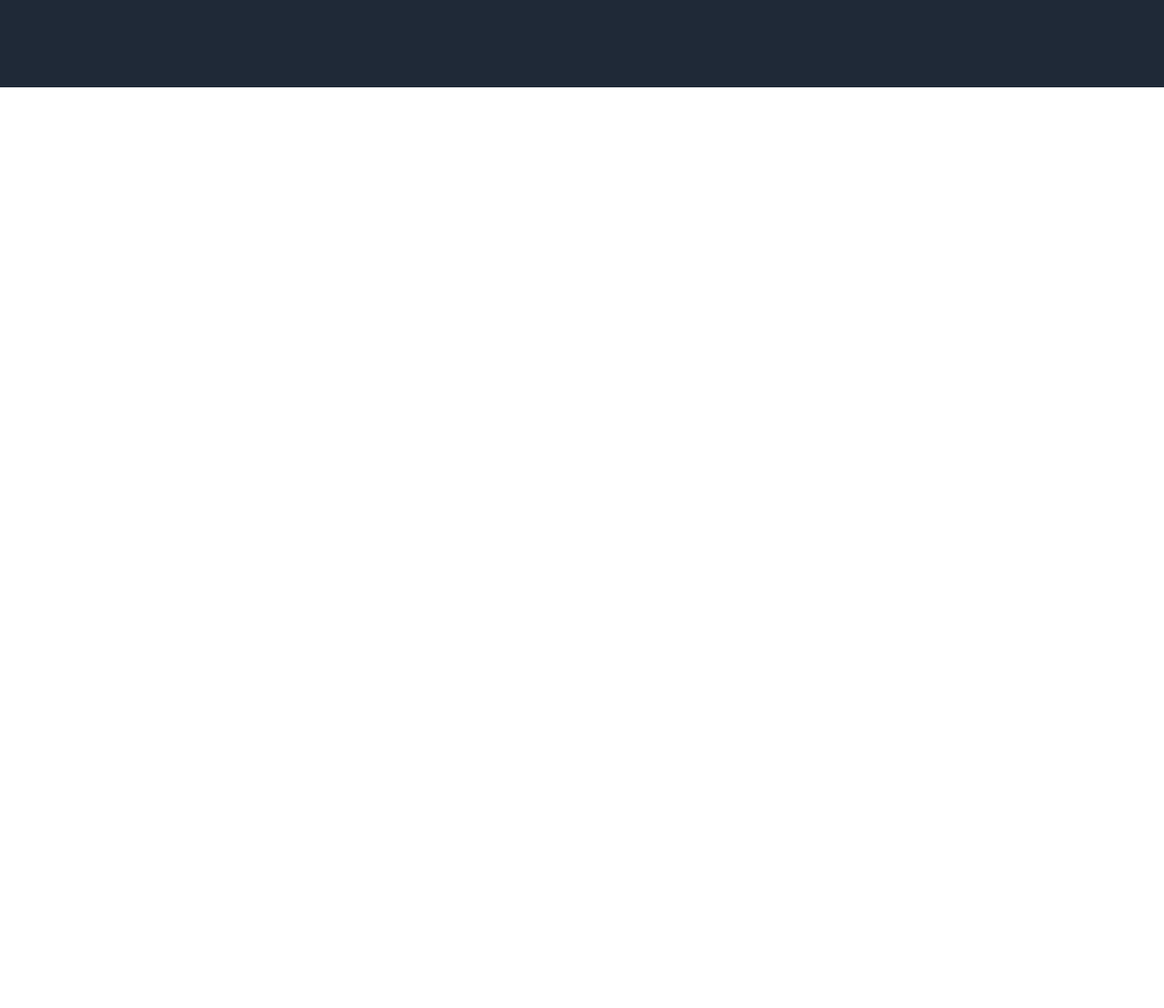
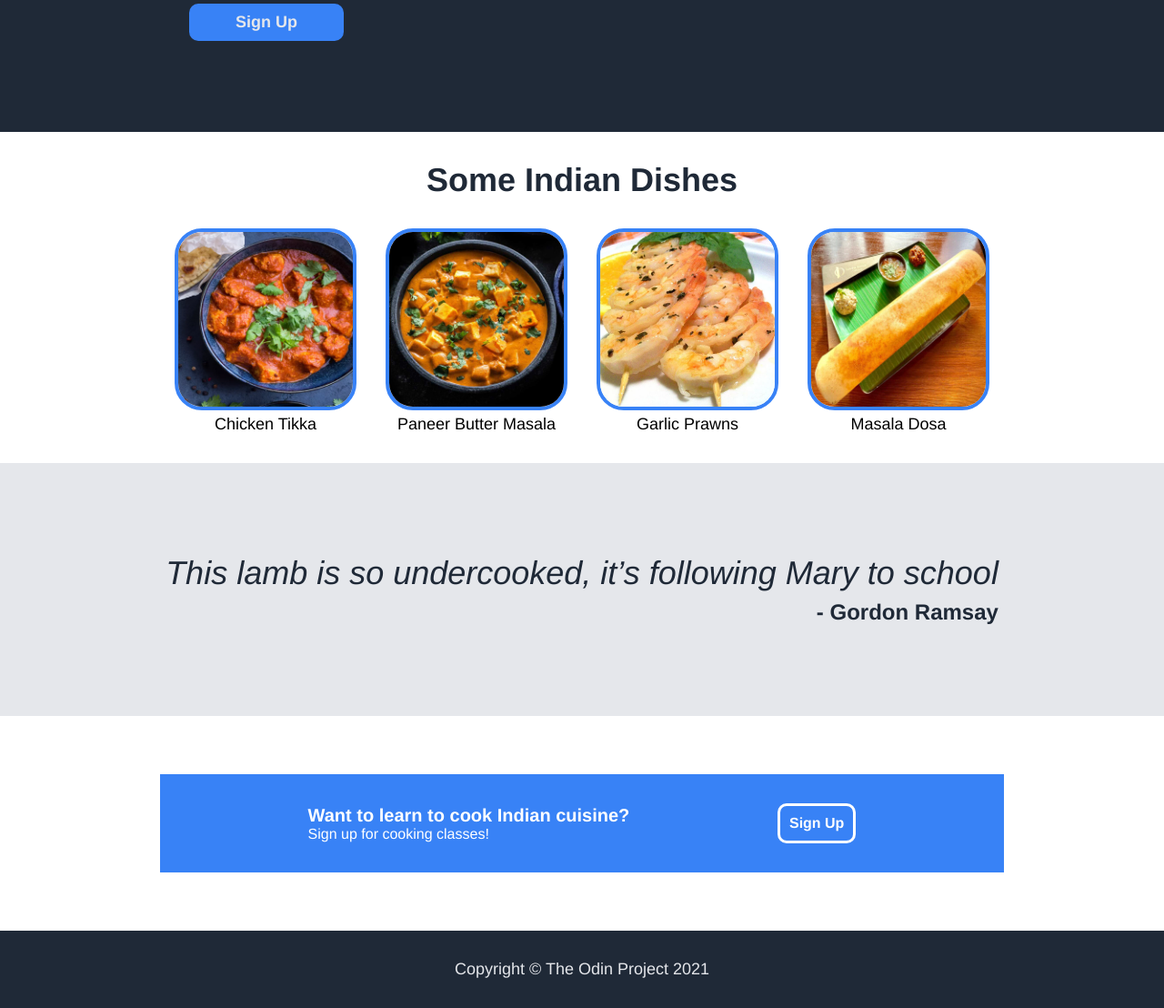
Before and after one commit to SiddharthB70/odin-landing-page, a plain HTML site: page index.html in a window 1280 px wide. Shown: the part 436-1544 px from the top of the page at 91% size. Before the commit the page ends 800 px from the top, so only its background shows below. Drawn offline with Linux system fonts and the light colour scheme.

Commit message:
Final Draft

```diff
--- a/index.html
+++ b/index.html
@@ -23,6 +23,7 @@
                 <div class="left">
                     <span>This is a page on Indian Cuisine</span>
                     Indian cuisine consists of a variety of regional and traditional cuisines native to the Indian subcontinent. Given the diversity in soil, climate, culture, ethnic groups, and occupations, these cuisines vary substantially and use locally available spices, herbs, vegetables, and fruits.
+                    <a href="#">Sign Up</a>
                 </div>
                 <img src="img/header-image.jpg" id="header-image" class="right">
                 </div>
@@ -30,10 +31,47 @@
         </div>
         <div class="content">
             <div class="top">
+                Some Indian Dishes
             </div>
             <div class="bottom">
-
+                <div class="card">
+                    <img src="img/chicken-tikka.jpg">
+                    <p>Chicken Tikka</p>
+                </div>
+                <div class="card">
+                    <img src="img/paneer-butter-masala.jpg">
+                    <p>Paneer Butter Masala</p>
+                </div>
+                <div class="card">
+                    <img src="img/garlic-prawns.jpg">
+                    <p>Garlic Prawns</p>
+                </div>
+                <div class="card">
+                    <img src="img/masala-dosa.jpg">
+                    <p>Masala Dosa</p>
+                </div>
             </div>
+        </div>
+        <div class="quote">
+            <p>This lamb is so undercooked, it’s following Mary to school<span>- Gordon Ramsay</span></p>
+        </div>
+        <div class="ad-container">
+            <div class="ad">
+                <div class="left">
+                    <span>
+                        Want to learn to cook Indian cuisine?
+                    </span>
+                    Sign up for cooking classes!
+                </div>
+                <div class="right">
+                    <a href="#">
+                    Sign Up
+                    </a>
+                </div>
+            </div>
+        </div>
+        <div class="footer">
+                Copyright © The Odin Project 2021
         </div>
     </body>
 </html>
--- a/style.css
+++ b/style.css
@@ -1,7 +1,7 @@
 body{
     margin: 0;
     padding: 0;
-    font-family: sans-serif;
+    font-family: Helvetica;
     display: flex;
     flex-direction: column;
 }
@@ -66,6 +66,7 @@ ul{
     font-size: 48px;
     font-weight: 900;
     display: block;
+    color: #F9FAF8;
 }
 
 .header .bottom .left{
@@ -80,11 +81,125 @@ ul{
     border-radius: 30px;
 }
 
+.header .bottom .left a{
+    display: block;
+    background-color: #3882F6;
+    width: 150px;
+    padding: 10px;
+    margin-top: 8px;
+    text-align: center;
+    border-radius: 10px;
+    font-weight: bold;
+}
 .content{
     display: flex;
     flex-direction: column;
+    padding: 32px 16px;
 }
 
 .content .top{
+    font-size: 36px;
+    font-weight: 900;
+    color: #1F2937;
+    display: flex;
+    justify-content: center;
+    align-items: center;
+}
+
+.card{
+    width: 200px;
+}
+
+.card img{
+    box-sizing: border-box;
+    max-width: 100%;
+    height: auto;
+    border-style: solid;
+    border-color: #3882F6;
+    border-width: 4px;
+    border-radius: 30px;
+}
+
+.content .bottom{
+    display: flex;
+    align-items: center;
+    justify-content: center;
+    flex-wrap: wrap;
+    gap: 32px;
+    padding-top: 32px;
+    font-size: 18px;
+}
+
+.content .bottom p{
+    display: flex;
+    justify-content: center;
+    align-items: center;
+    margin: 0;
+}
+
+.quote{
+    background-color: #E5E7EB;
+    display: flex;
+    padding: 64px;
+    justify-content: center;
+    align-items: center;
+}
+
+.quote p{
+    font-size: 36px;
+    font-weight: 300;
+    font-style: italic;
+    color: #1F2937;
+    display: flex;
+    flex-direction: column;
+    gap: 8px;
 
 }
+
+.quote p span{
+    align-self: flex-end;
+    font-size: 24px;
+    font-weight: bold;
+    font-style: normal;
+}
+
+.ad-container{
+    display: flex;
+    padding: 64px 32px;
+    justify-content: center;
+}
+
+.ad{
+    background-color:#3882F6;
+    display: flex;
+    padding: 32px;
+    flex-basis: 864px;
+    justify-content: space-evenly;
+    align-items: center;
+    gap: 32px;
+    color: white;
+}
+
+.ad .left span{
+    display: block;
+    font-size: 20px;
+    font-weight: bold;
+}
+
+.ad .right{
+    max-width: 150px;
+    padding: 10px;
+    text-align: center;
+    border-radius: 10px;
+    font-weight: bold;
+    border-style: solid;
+    border-color: white;
+}
+
+.footer{
+    padding: 32px;
+    background-color: #1F2937;
+    font-size: 18px;
+    color: #E5E7EB;
+    text-align: center;
+}
```
